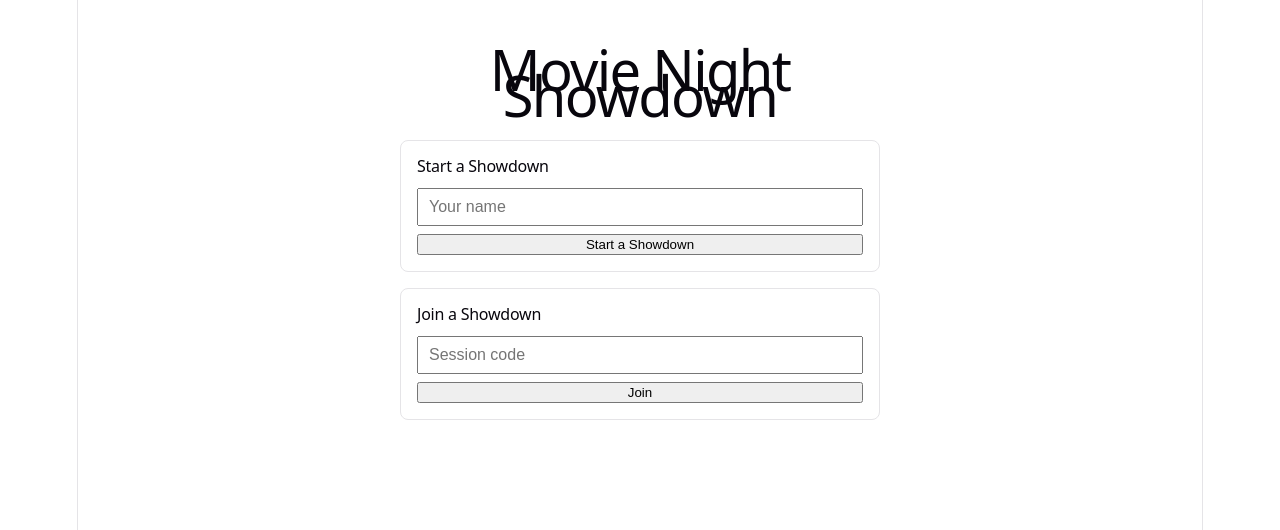
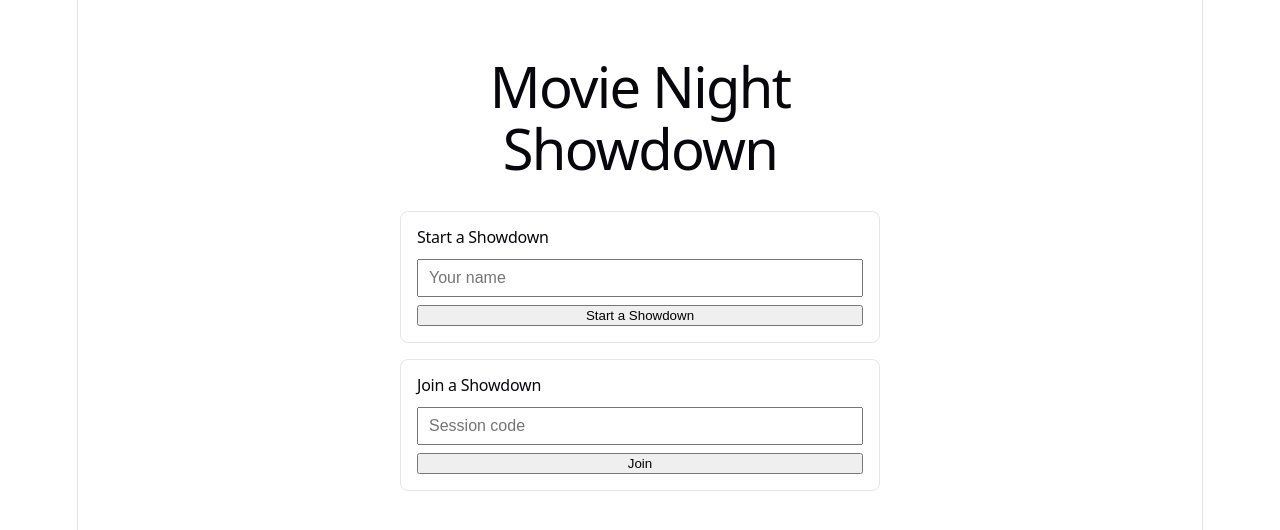
Before and after one commit to eiladin/MovieNightShowdown, a React (Vite) app in the folder web/: page / in a window 1280 px wide. Shown: the top 530 px of the page. Built offline with nearby package versions, Linux system fonts and the light colour scheme.

Commit message:
fix(web): fix multiline heading overlap by using unitless line-height

```diff
--- a/web/src/index.css
+++ b/web/src/index.css
@@ -15,7 +15,7 @@
   --heading: system-ui, 'Segoe UI', Roboto, sans-serif;
   --mono: ui-monospace, Consolas, monospace;
 
-  font: 18px/145% var(--sans);
+  font: 18px/1.45 var(--sans);
   letter-spacing: 0.18px;
   color-scheme: light dark;
   color: var(--text);
@@ -75,6 +75,7 @@ h2 {
 
 h1 {
   font-size: 56px;
+  line-height: 1.1;
   letter-spacing: -1.68px;
   margin: 32px 0;
   @media (max-width: 1024px) {
```
